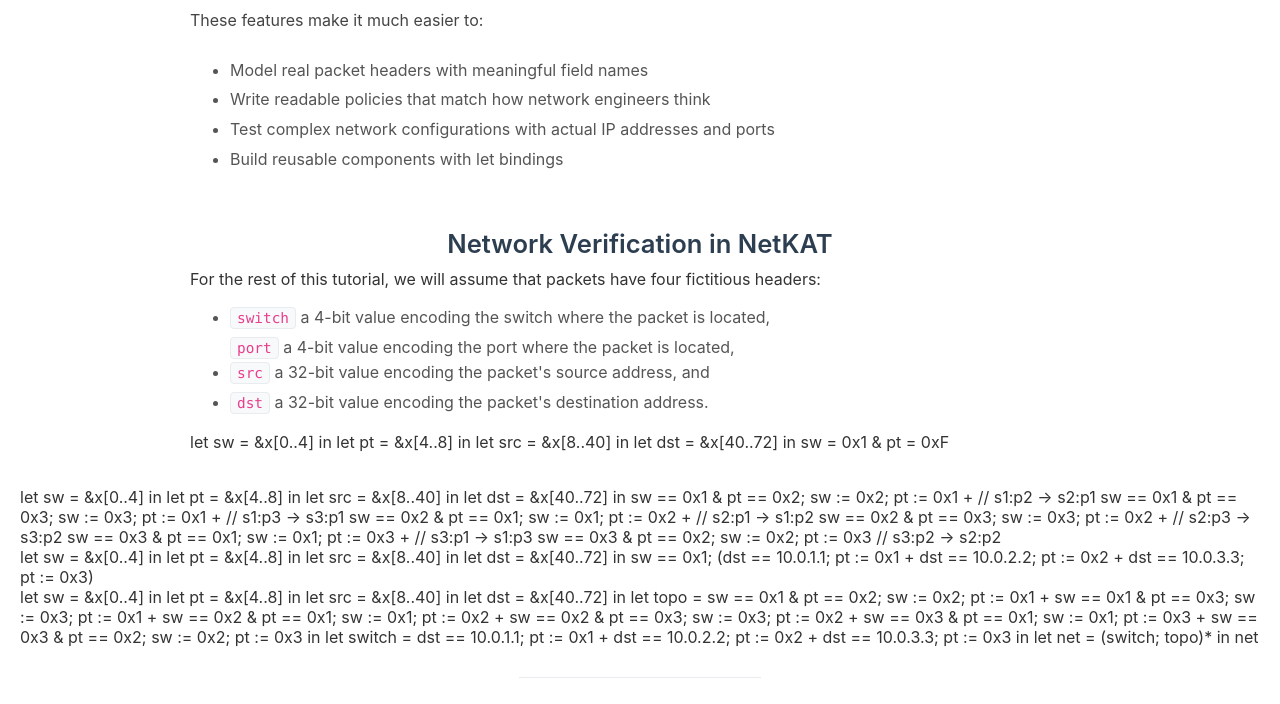
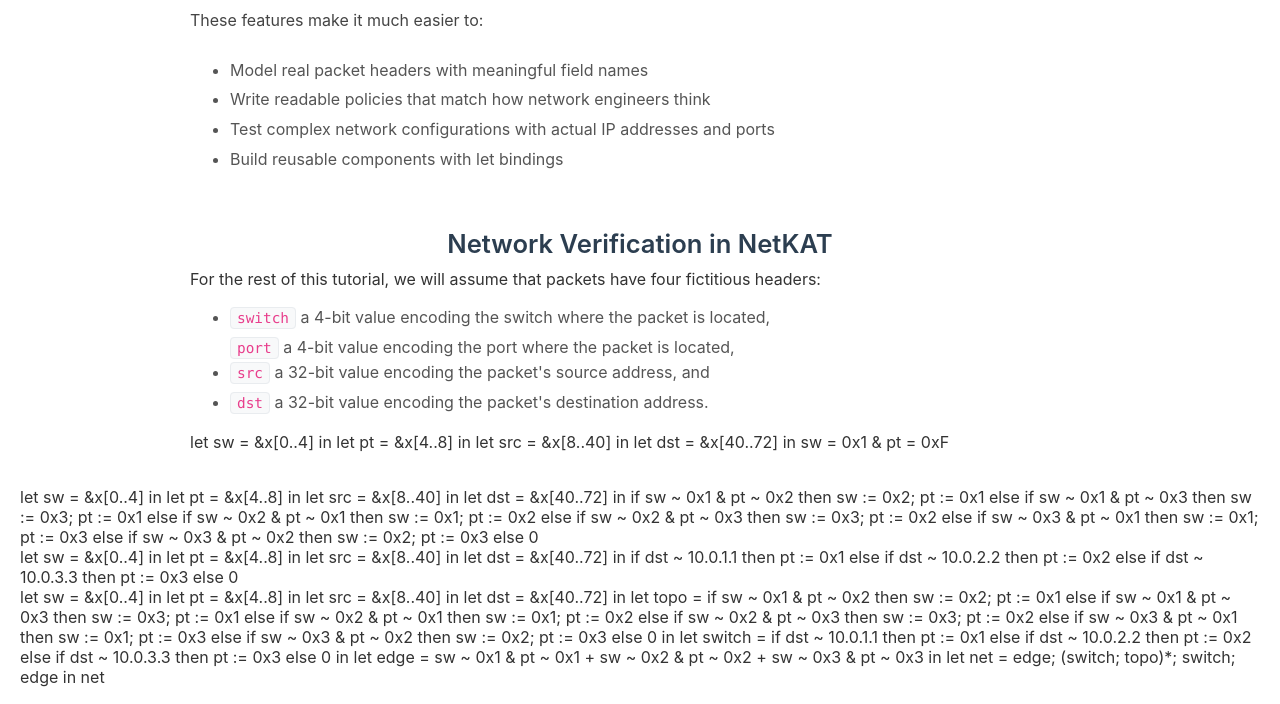
Before and after one commit to netkat-lang/netkat-www, a plain HTML site: page ssft25/lab2.html in a window 1280 px wide. Shown: the part 4302-5006 px from the top of the page. Drawn offline with Linux system fonts and the light colour scheme.

Commit message:
Lab 2 more

```diff
--- a/ssft25/lab2.html
+++ b/ssft25/lab2.html
@@ -454,23 +454,24 @@ let sw = &x[0..4] in
 let pt = &x[4..8] in
 let src = &x[8..40] in
 let dst = &x[40..72] in
-sw == 0x1 & pt == 0x2; sw := 0x2; pt := 0x1 + // s1:p2 -> s2:p1
-sw == 0x1 & pt == 0x3; sw := 0x3; pt := 0x1 + // s1:p3 -> s3:p1
-sw == 0x2 & pt == 0x1; sw := 0x1; pt := 0x2 + // s2:p1 -> s1:p2
-sw == 0x2 & pt == 0x3; sw := 0x3; pt := 0x2 + // s2:p3 -> s3:p2
-sw == 0x3 & pt == 0x1; sw := 0x1; pt := 0x3 + // s3:p1 -> s1:p3
-sw == 0x3 & pt == 0x2; sw := 0x2; pt := 0x3   // s3:p2 -> s2:p2
+if sw ~ 0x1 & pt ~ 0x2 then sw := 0x2; pt := 0x1
+else if sw ~ 0x1 & pt ~ 0x3 then sw := 0x3; pt := 0x1
+else if sw ~ 0x2 & pt ~ 0x1 then sw := 0x1; pt := 0x2
+else if sw ~ 0x2 & pt ~ 0x3 then sw := 0x3; pt := 0x2
+else if sw ~ 0x3 & pt ~ 0x1 then sw := 0x1; pt := 0x3
+else if sw ~ 0x3 & pt ~ 0x2 then sw := 0x2; pt := 0x3
+else 0
 </netkat>
 
-<netkat exercise="Write a NetKAT term that encodes the program on switch 1">
+<netkat exercise="Write a NetKAT term that encodes the program on the switches">
 let sw = &x[0..4] in
 let pt = &x[4..8] in
 let src = &x[8..40] in
 let dst = &x[40..72] in
-sw == 0x1;
-(dst == 10.0.1.1; pt := 0x1 +
- dst == 10.0.2.2; pt := 0x2 +
- dst == 10.0.3.3; pt := 0x3)
+if dst ~ 10.0.1.1 then pt := 0x1
+else if dst ~ 10.0.2.2 then pt := 0x2
+else if dst ~ 10.0.3.3 then pt := 0x3
+else 0
 </netkat>
 
 <netkat exercise="Write a NetKAT term that encodes the entire network">
@@ -479,18 +480,25 @@ let pt = &x[4..8] in
 let src = &x[8..40] in
 let dst = &x[40..72] in
 let topo =
-  sw == 0x1 & pt == 0x2; sw := 0x2; pt := 0x1 +
-  sw == 0x1 & pt == 0x3; sw := 0x3; pt := 0x1 +
-  sw == 0x2 & pt == 0x1; sw := 0x1; pt := 0x2 +
-  sw == 0x2 & pt == 0x3; sw := 0x3; pt := 0x2 +
-  sw == 0x3 & pt == 0x1; sw := 0x1; pt := 0x3 +
-  sw == 0x3 & pt == 0x2; sw := 0x2; pt := 0x3 in
+  if sw ~ 0x1 & pt ~ 0x2 then sw := 0x2; pt := 0x1
+  else if sw ~ 0x1 & pt ~ 0x3 then sw := 0x3; pt := 0x1
+  else if sw ~ 0x2 & pt ~ 0x1 then sw := 0x1; pt := 0x2
+  else if sw ~ 0x2 & pt ~ 0x3 then sw := 0x3; pt := 0x2
+  else if sw ~ 0x3 & pt ~ 0x1 then sw := 0x1; pt := 0x3
+  else if sw ~ 0x3 & pt ~ 0x2 then sw := 0x2; pt := 0x3
+  else 0 in
 let switch =
-  dst == 10.0.1.1; pt := 0x1 +
-  dst == 10.0.2.2; pt := 0x2 +
-  dst == 10.0.3.3; pt := 0x3 in
-let net = (switch; topo)* in
-net
+  if dst ~ 10.0.1.1 then pt := 0x1
+  else if dst ~ 10.0.2.2 then pt := 0x2
+  else if dst ~ 10.0.3.3 then pt := 0x3
+  else 0 in
+let edge =
+  sw ~ 0x1 & pt ~ 0x1 +
+  sw ~ 0x2 & pt ~ 0x2 +
+  sw ~ 0x3 & pt ~ 0x3 in
+let net =
+  edge; (switch; topo)*; switch; edge in
+  net
 </netkat>
 
 <div class="github-link">
```
